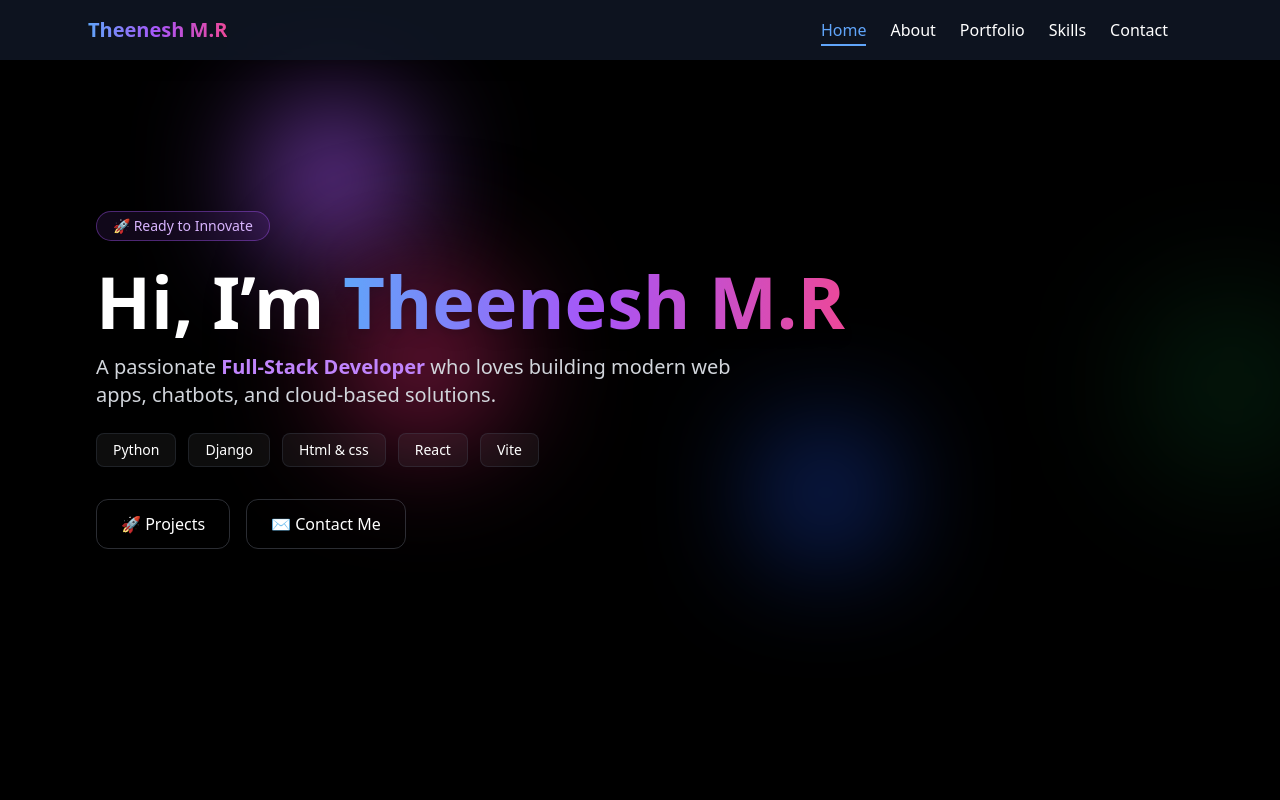
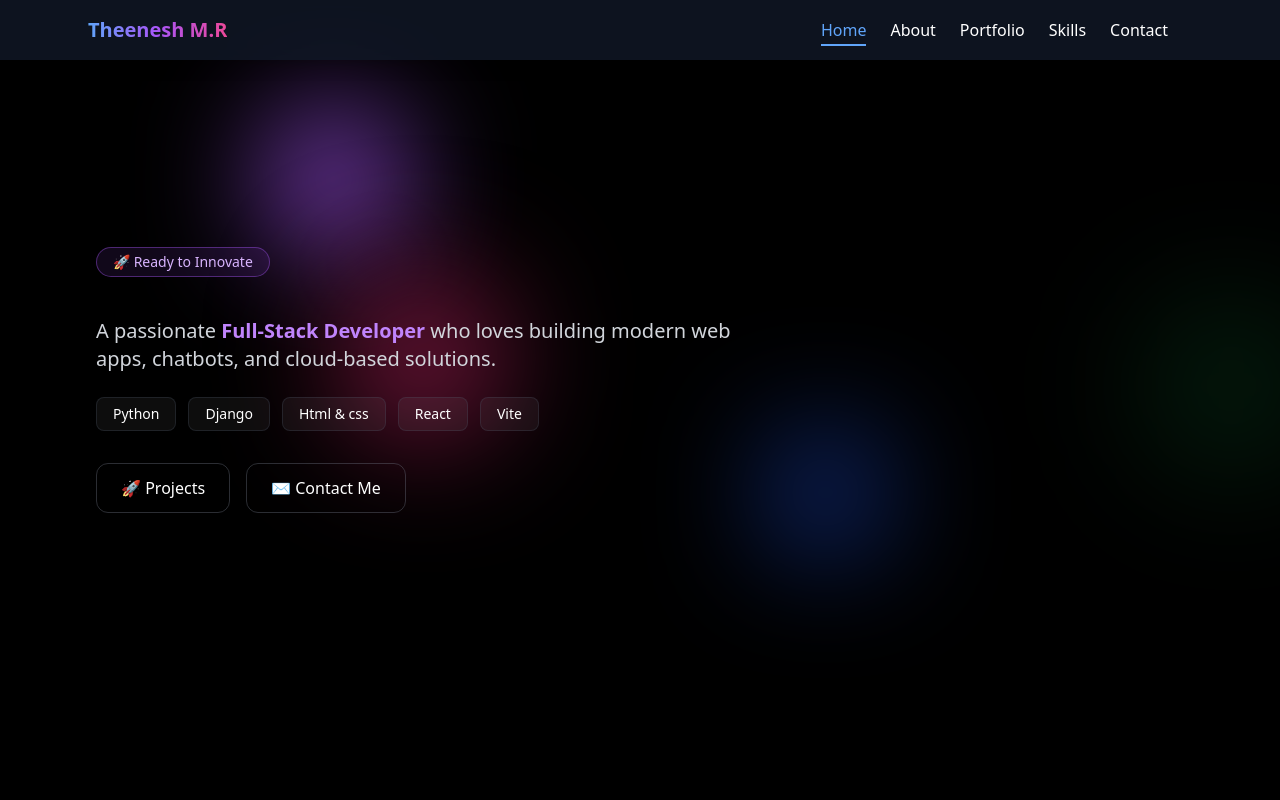
Before and after one commit to mrtheenesh/Portfolio, a React (Vite) app: page / in a window 1280 px wide. Shown: the top 800 px of the page. Built offline with nearby package versions, Linux system fonts and the light colour scheme.

Commit message:
Update Hero.jsx

```diff
--- a/src/components/Hero.jsx
+++ b/src/components/Hero.jsx
@@ -1,16 +1,4 @@
 import { motion } from "framer-motion";
-
-//   const logos = [
-//     "reactjs.svg",
-//     "tailwind.svg",
-//     "django.svg",
-//     "vite.svg",
-//     "python.svg",
-//     "html.svg",
-//     "css.svg",
-//     "postgresql.svg",
-//     "Sql.svg",
-//   ];
 
 export default function Hero() {
   return (
@@ -28,19 +16,6 @@ export default function Hero() {
       >
         🚀 Ready to Innovate
       </motion.div>
-
-      {/* Big Gradient Title */}
-      <motion.h1
-        initial={{ opacity: 0, x: -50 }}
-        animate={{ opacity: 1, x: 0 }}
-        transition={{ delay: 0.4, duration: 0.7 }}
-        className="text-5xl sm:text-6xl md:text-7xl font-extrabold leading-tight "
-      >
-        Hi, I’m{" "}
-        <span className="bg-gradient-to-r from-blue-400 via-purple-500 to-pink-500 bg-clip-text text-transparent drop-shadow-lg">
-          Theenesh M.R
-        </span>
-      </motion.h1>
 
       {/* Subtitle */}
       <motion.p
```
